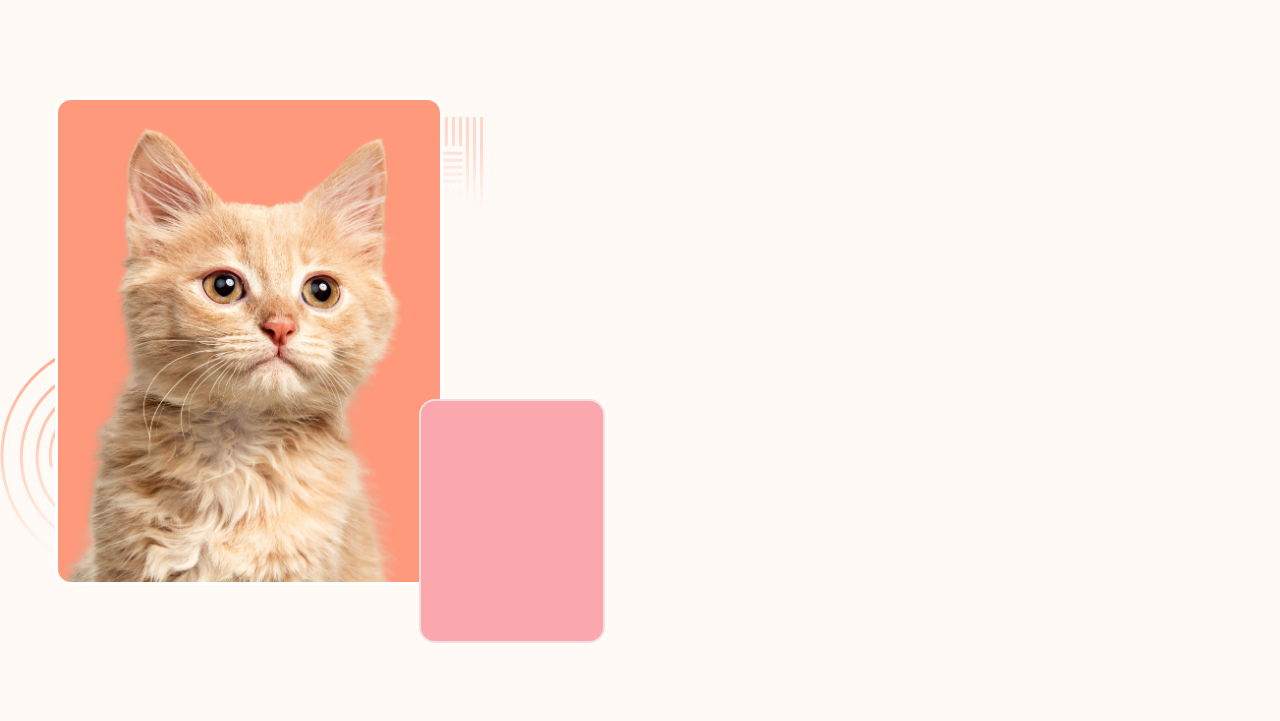
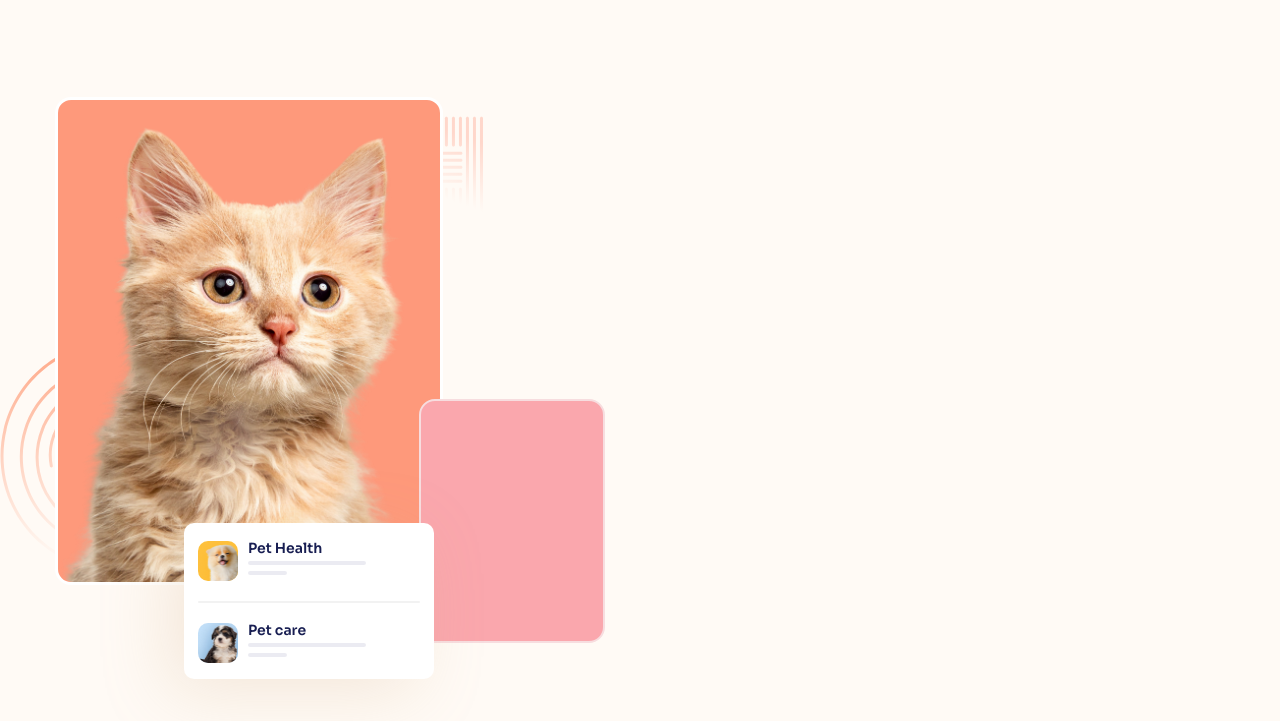
Before and after one commit to minhanh55/WEB_F8-4, a plain HTML site: page index.html in a window 1280 px wide. Shown: the part 79-800 px from the top of the page. Drawn offline with Linux system fonts and the light colour scheme.

Commit message:
Làm phần Hero #2

```diff
--- a/assets/css/styles.css
+++ b/assets/css/styles.css
@@ -107,6 +107,8 @@ button {
 }
 
 .hero__media {
+    position: relative;
+    padding-bottom: 94px;
     display: flex;
 }
 
@@ -152,5 +154,59 @@ button {
     margin: 0 0 -58px -24px;
 }
 
-.hero__img-small {
+.hero__list {
+    position: absolute;
+    left: 129px;
+    bottom: 0;
+    width: 250px;
+    height: 156px;
+    padding: 18px 14px;
+    border-radius: 10px;
+    background: #fff;
+    box-shadow: -17px 14px 68px -4px rgba(207, 174, 132, 0.25);
 }
+
+.hero-list-item {
+    display: flex;
+}
+
+.hero-list-item__thub {
+    width: 40px;
+    height: 40px;
+    border-radius: 10px;
+    background: #fec23f;
+    object-fit: cover;
+}
+
+.hero-list-item:last-child .hero-list-item__thub {
+    background: #c6e2fa;
+}
+
+.hero-list-item__info {
+    margin-left: 10px;
+}
+
+.hero-list-item__title {
+    color: #181e52;
+    font-family: Sora, sans-serif;
+    font-size: 1.4rem;
+    font-weight: 600;
+    line-height: 1;
+}
+
+.hero-list-item__skeleton {
+    margin-top: 6px;
+    width: var(--width, 118px);
+    height: 4px;
+    border-radius: 10px;
+    opacity: 0.08;
+    background: #000958;
+}
+
+.hero-list-item__separate {
+    width: 100%;
+    height: 2px;
+    margin: 20px 0;
+    background: #f2f2f2;
+    border-radius: 99px;
+}
--- a/index.html
+++ b/index.html
@@ -167,8 +167,50 @@
                             <img
                                 src="./assets/img/pet-02.png"
                                 alt=""
-                                class="hero__img hero__img-small"
+                                class="hero__img"
                             />
+                        </div>
+
+                        <div class="hero__list">
+                            <!-- Item 1 -->
+                            <div class="hero-list-item">
+                                <img
+                                    src="./assets/img/pet-03.png"
+                                    alt=""
+                                    class="hero-list-item__thub"
+                                />
+                                <div class="hero-list-item__info">
+                                    <p class="hero-list-item__title">
+                                        Pet Health
+                                    </p>
+                                    <div class="hero-list-item__skeleton"></div>
+                                    <div
+                                        class="hero-list-item__skeleton"
+                                        style="--width: 39px"
+                                    ></div>
+                                </div>
+                            </div>
+
+                            <div class="hero-list-item__separate"></div>
+
+                            <!-- Item 2 -->
+                            <div class="hero-list-item">
+                                <img
+                                    src="./assets/img/pet-04.png"
+                                    alt=""
+                                    class="hero-list-item__thub"
+                                />
+                                <div class="hero-list-item__info">
+                                    <p class="hero-list-item__title">
+                                        Pet care
+                                    </p>
+                                    <div class="hero-list-item__skeleton"></div>
+                                    <div
+                                        class="hero-list-item__skeleton"
+                                        style="--width: 39px"
+                                    ></div>
+                                </div>
+                            </div>
                         </div>
                     </div>
 
```
